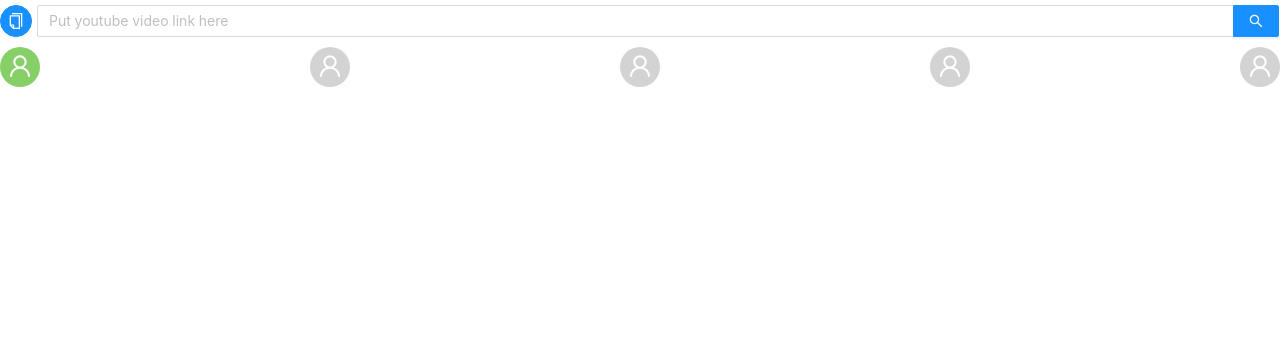
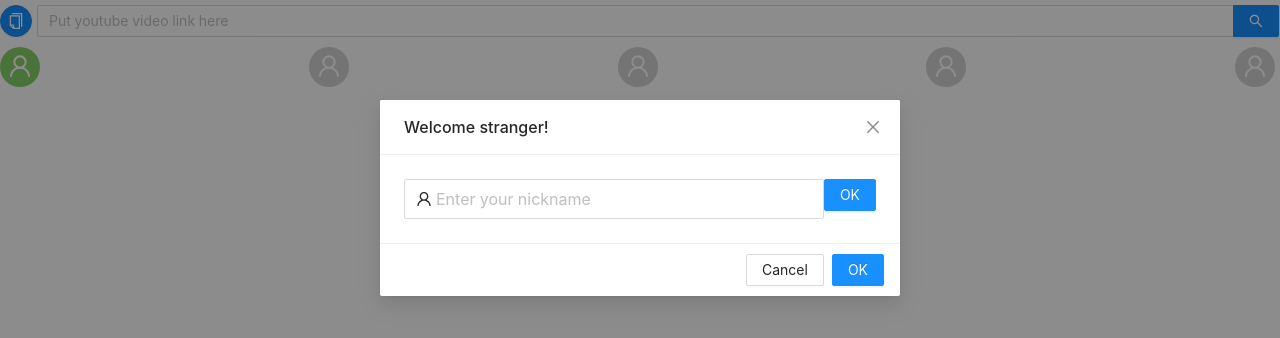
Before and after one commit to ivanoid768/youtube-collaborative-review, a React (Create React App) app: page /room/1 in a window 1280 px wide. Shown: the top 338 px of the page. Built offline with nearby package versions, Linux system fonts and the light colour scheme.

Commit message:
Show user's nickname

```diff
--- a/src/features/room/TopRoom.comp.tsx
+++ b/src/features/room/TopRoom.comp.tsx
@@ -2,13 +2,16 @@ import React from "react"
 import { UserAvatar } from "./UserAvatar.elem"
 
 import styles from './room.module.css';
+import { getCookie } from "../../lib/cookie";
 
 export const TopRoom = () => {
     let avatarsData: boolean[] = [true, false, false, false, false]
 
+    let name = getCookie('yce_nickname')
+
     return (
         <div className={styles['room-cntr']}>
-            {avatarsData.map((data) => <UserAvatar isSpeaking={data} />)}
+            {avatarsData.map((data) => <UserAvatar name={name} isSpeaking={data} />)}
         </div>
     )
 }
--- a/src/features/room/UserAvatar.elem.tsx
+++ b/src/features/room/UserAvatar.elem.tsx
@@ -2,10 +2,13 @@ import React from "react"
 import { Avatar } from "antd"
 import { UserOutlined } from '@ant-design/icons';
 
-export const UserAvatar = ({ isSpeaking }: { isSpeaking?: boolean }) => {
+export const UserAvatar = ({ isSpeaking, name }: { isSpeaking?: boolean; name?: string; }) => {
     let avatarBgColor = isSpeaking ? '#87d068' : 'lightgray'
 
     return (
-        <Avatar style={{ backgroundColor: avatarBgColor }} icon={<UserOutlined />} size='large' />
+        <div style={{ display: 'flex' }} >
+            <Avatar style={{ backgroundColor: avatarBgColor }} icon={<UserOutlined />} size='large' />
+            <div style={{marginLeft: '5px'}} >{name}</div>
+        </div>
     )
 }
--- a/src/features/room/UserLogin.tsx
+++ b/src/features/room/UserLogin.tsx
@@ -5,24 +5,30 @@ import { Button, Input, Modal } from "antd";
 
 import { UserOutlined } from '@ant-design/icons';
 import axios from "axios";
+import { useParams } from "react-router-dom";
 
 export const UserLogin: FunctionComponent = () => {
+    let { id: roomId } = useParams<{id: string}>();
+
     let allCookies = document.cookie;
 
     let hasNickname = allCookies.split(';').some(cookieText => {
         return cookieText.indexOf('yce_nickname') !== -1
     })
 
-    const [isModalVisible, setIsModalVisible] = useState(hasNickname);
+    const [isModalVisible, setIsModalVisible] = useState(!hasNickname);
 
     const [nickname, setNickname] = useState('');
 
     const handleOk = () => {
         setIsModalVisible(false);
 
-        axios.post('localhost:4000/room/adduser', {nickname: nickname})
+        axios.post(`http://localhost:4001/room/${roomId}`, { userNickname: nickname })
+            .then(resp => {
+                console.log('UserLogin', resp.data);
 
-        document.cookie = `yce_nickname=${nickname}`
+                document.cookie = `yce_nickname=${nickname}`
+            })
     };
 
     const handleCancel = () => { //TODO: cancel
--- a/src/features/room/room.tsx
+++ b/src/features/room/room.tsx
@@ -8,9 +8,11 @@ export const InitRoom: FunctionComponent = () => {
     let history = useHistory()
 
     useEffect(() => {
-        axios.get<{newRoomId: string}>('localhost:4000/room/create') //TODO: host as ENV var!
+        axios.post<{roomId: string}>('http://localhost:4001/room/create') //TODO: host as ENV var!
             .then(resp => {
-                let newRoomId = resp.data.newRoomId;
+                let newRoomId = resp.data.roomId;
+
+                console.log('InitRoom', resp.data);
 
                 history.push(`/room/${newRoomId}`)
             })
--- /dev/null
+++ b/src/lib/cookie.ts
@@ -0,0 +1,5 @@
+export const getCookie = (key: string) => {
+    return document.cookie.split(';').find(cookieText => {
+        return cookieText.indexOf(key) !== -1
+    })?.match(/=(\S+)($|\s)/i)?.[1]
+}
```
